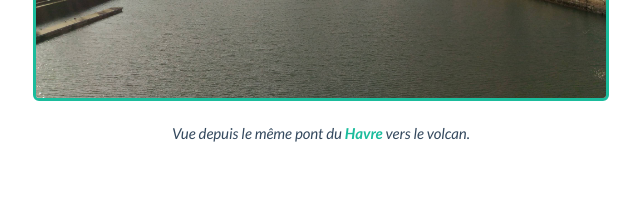
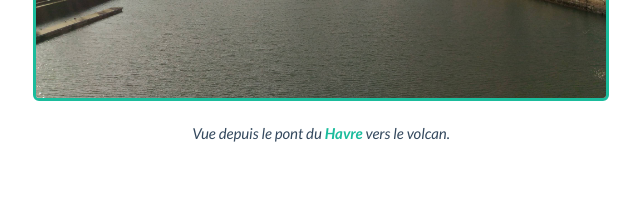
Before and after one commit to aureleoules/havre, a plain HTML site: page index.html in a window 1280 px wide. Shown: the part 800-999 px from the top of the page, 319-959 px from the left. Drawn offline with nearby package versions, Linux system fonts and the light colour scheme; files whose address does not match are found by name.

Commit message:
Fixed text

```diff
--- a/index.html
+++ b/index.html
@@ -29,7 +29,7 @@
         </div>
         <div class="gallerie-element-havre text-center" id="pontvolcan">
             <img src="imgs/pont_volcan.jpg" alt="pont" class="img-havre img-rounded img-responsive">
-            <p class="img-comment">Vue depuis le même pont du <b><span class="text-primary">Havre</span></b> vers le volcan.</p>
+            <p class="img-comment">Vue depuis le pont du <b><span class="text-primary">Havre</span></b> vers le volcan.</p>
         </div>
         <div class="gallerie-element-havre text-center" id="volcan">
             <img src="imgs/volcan.jpg" alt="volcan" class="img-havre img-rounded img-responsive img-havre-vertical">
```
